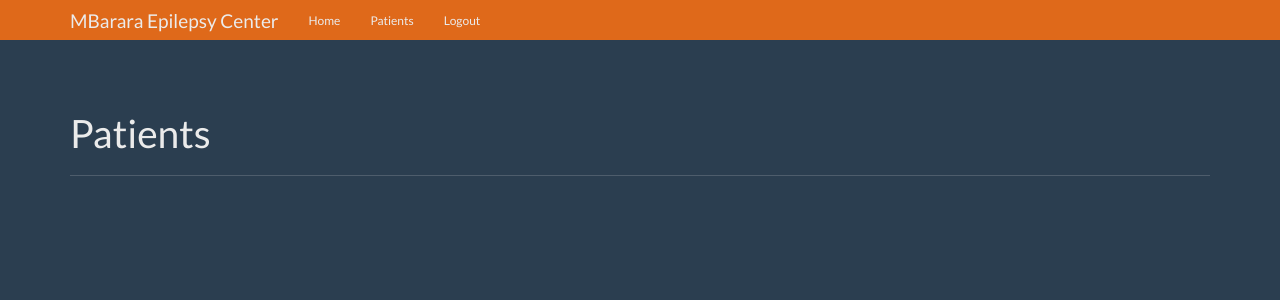
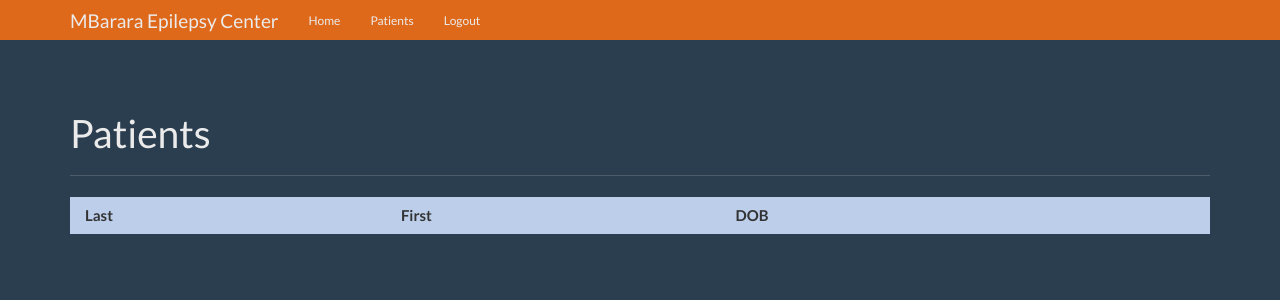
Before and after one commit to oratliff/316epilepsy, a Flask app: page /patientsearch in a window 1280 px wide. Shown: the top 300 px of the page. Run offline with Flask 2, Linux system fonts and the light colour scheme; the visitor is signed in with stand-in values (Sample User, id 1); data that the repository does not hold is empty; some libraries are stand-ins or nearby versions.

Commit message:
add patient table

```diff
--- a/flask_qa/routes/main.py
+++ b/flask_qa/routes/main.py
@@ -96,7 +96,13 @@ def registerpatient():
 @main.route('/patientsearch', methods=['GET', 'POST'])
 @login_required
 def patientsearch():
-    return render_template('patientsearch.html')
+
+    patientsearch = patients.query.all()
+
+    context = {
+        'patients' : patientsearch
+    }
+    return render_template('patientsearch.html', **context)
 
 @main.route('/logout')
 def logout():
--- a/flask_qa/templates/patientsearch.html
+++ b/flask_qa/templates/patientsearch.html
@@ -2,18 +2,49 @@
 {% block title %}Patients{% endblock %}
 
 {% block content %}
+<style>
+table,
+td {
+    background-color: #EDF4FF;
+    color:#333;
+    font-size:15px;
+    padding: 8px;
+    padding-left:15px;
+}
+.heading {
+    background-color:#BCCEEA;
+}
+
+</style>
 <div class="page-header">
         <h1>Patients</h1>
       </div>
       <div class="row">
-<!--         <div class="col-lg-12">
-          <div class="list-group">
-            {% for user in users %}
-              <a href="{{ url_for('main.promote', user_id=user.id) }}" class="list-group-item {% if user.expert %}active{% endif %}">
-                <h4 class="list-group-item-heading">{{ user.name }}</h4>
-              </a>
-            {% endfor %}
-          </div> -->
+        <div class="col-lg-12">
+          <table class="col-lg-12">
+            <thead>
+              <tr>
+                <th colspan="3"></th>
+              </tr>
+            </thead>
+            <tbody>
+              <tr>
+                <td class="heading"><b>Last</b></td>
+                <td class="heading"><b>First</b></td>
+                <td class="heading"><b>DOB</b></td>
+                <td class="heading"></td>
+              </tr>
+              {% for patient in patients %}
+                  <tr>
+                    <td>{{patient.name_last}}</td>
+                    <td>{{patient.name_first}}</td>
+                    <td>{{patient.dob}}</td>
+                    <td>Medical Info</td>
+                  </tr>
+              {% endfor %}
+            </tbody>
+          </table>
+          </div>
         </div><!-- /.col-lg-12 -->
       </div>
 {% endblock %}
```
Also changed, not shown: flask_qa/db.sqlite3.
